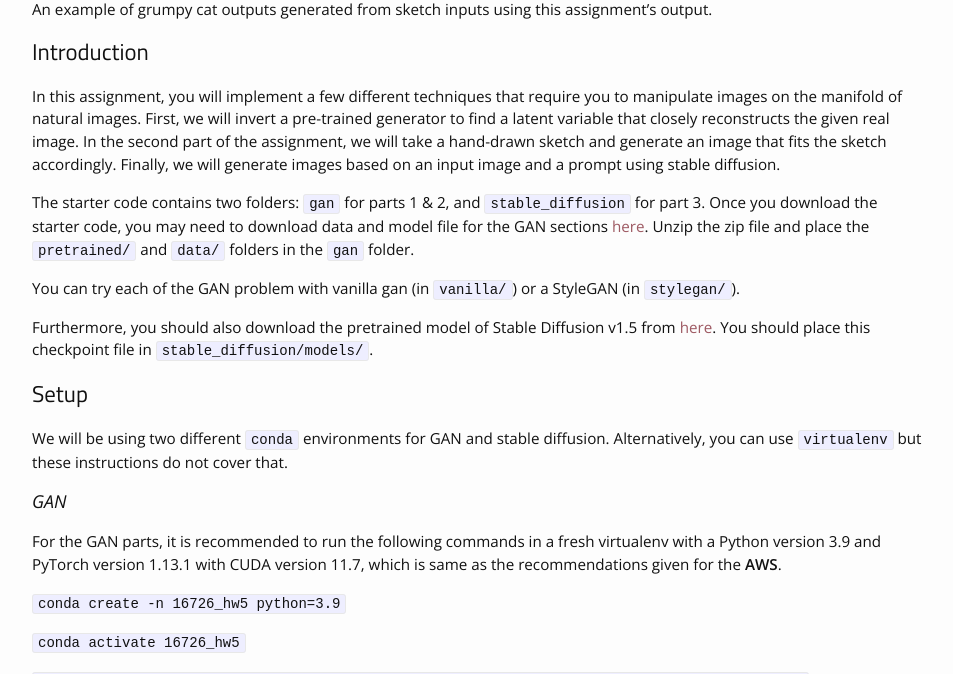
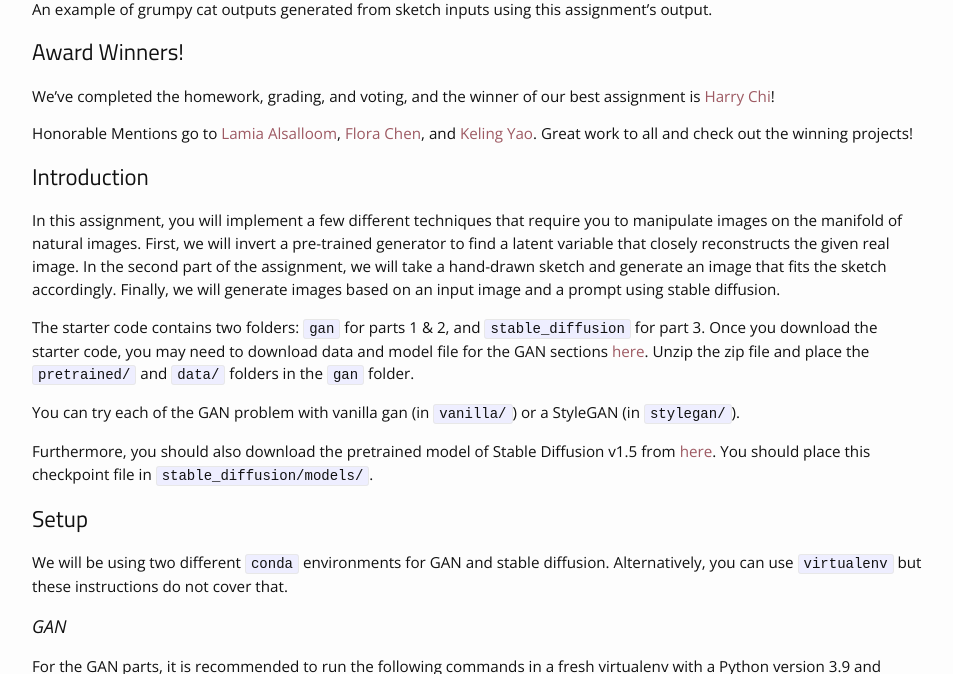
Before and after one commit to learning-image-synthesis/sp25, a Jekyll site: the page built from _assignments/hw5.md, in a window 1280 px wide and 900 px high, scrolled down 623 px, cut to the strip 226-900 px from the top of the window. Shown: the whole strip, without its empty margins (163-1116 px from the left). Built offline with Jekyll 4.4.1, drawn with Linux system fonts in a browser that asks for light colours; nearby versions of some CDN libraries; formulas are drawn with MathJax 3; a script that is not in the unit is left out.

Commit message:
update winner

```diff
--- a/_assignments/hw5.md
+++ b/_assignments/hw5.md
@@ -8,16 +8,18 @@ due_event:
     type: due
     date: 2025-04-14T23:59:00-5:00
     description: 'Assignment #5 due'
-# runnerup:
-#     - name: Michael Mu
-#       link: https://www.andrew.cmu.edu/course/16-726-sp24/projects/mmu2/proj5/index.html
-#     - name: Benran Hu
-#       link: https://www.andrew.cmu.edu/course/16-726-sp24/projects/benranh/proj5/index.html
-#     - name: Ming Chong Lim
-#       link: https://www.andrew.cmu.edu/course/16-726-sp24/projects/mingchol/proj5/index.html
-# winner:
-#     - name: Jing Gao
-#       link: https://www.andrew.cmu.edu/course/16-726-sp24/projects/jinggao2/proj5/index.html
+winner:
+    - name: Harry Chi
+      link: https://www.andrew.cmu.edu/course/16-726-sp25/projects/harryc/proj5/
+runnerup:
+    - name: Lamia Alsalloom
+      link: https://www.andrew.cmu.edu/course/16-726-sp25/projects/lalsallo/proj5/
+    - name: Flora Chen
+      link: https://www.andrew.cmu.edu/course/16-726-sp25/projects/florac/proj5/
+    - name: Keling Yao
+      link: https://www.andrew.cmu.edu/course/16-726-sp25/projects/kennyy/proj5/
+
+
 
 mathjax: true
 hide_from_announcments: true
@@ -32,6 +34,12 @@ $$
 
 {% include image.html url="/static_files/assignments/hw5/teaser.gif" %}
 An example of grumpy cat outputs generated from sketch inputs using this assignment's output.
+
+## Award Winners!
+We've completed the homework, grading, and voting, and the winner of our best assignment is [Harry Chi](https://www.andrew.cmu.edu/course/16-726-sp25/projects/harryc/proj5/)!
+
+Honorable Mentions go to [Lamia Alsalloom](https://www.andrew.cmu.edu/course/16-726-sp25/projects/lalsallo/proj5/), [Flora Chen](https://www.andrew.cmu.edu/course/16-726-sp25/projects/florac/proj5/), and [Keling Yao](https://www.andrew.cmu.edu/course/16-726-sp25/projects/kennyy/proj5/). Great work to all and check out the winning projects!
+
 
 ## Introduction
 In this assignment, you will implement a few different techniques that require you to manipulate images on the manifold of natural images. First, we will invert a pre-trained generator to find a latent variable that closely reconstructs the given real image. In the second part of the assignment, we will take a hand-drawn sketch and generate an image that fits the sketch accordingly. Finally, we will generate images based on an input image and a prompt using stable diffusion.
```
Also changed, not shown: _assignments/hw4.md (+12 -8 lines).
